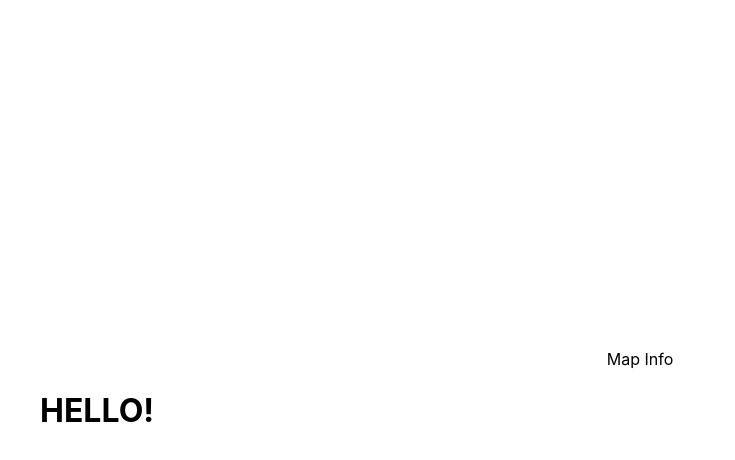
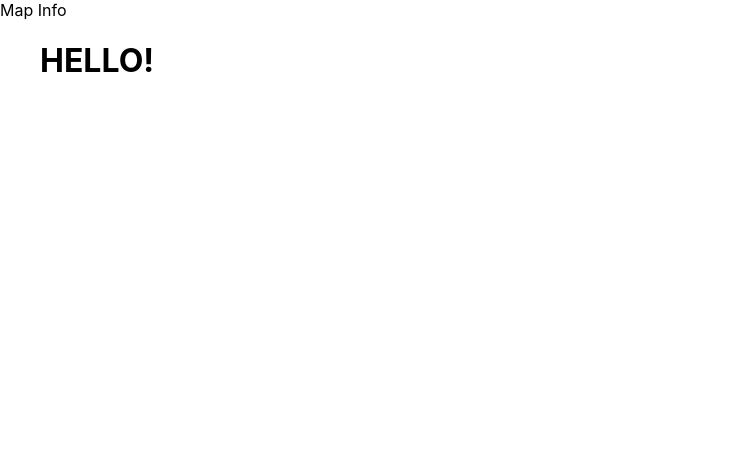
Before and after one commit to anjrv/edr_frontend, a React (Create React App) app: page /info in a window 1280 px wide. Shown: the top 460 px of the page, without its empty margins (0-735 px from the left). Built offline with nearby package versions, Linux system fonts and the light colour scheme; the HTML template or start-up script is replaced by a standard one.

Commit message:
some css fix

```diff
--- a/src/App.css
+++ b/src/App.css
@@ -1,8 +1,3 @@
 .App {
   min-height: 100vh;
-  padding: 0 0.5rem;
-  display: flex;
-  flex-direction: column;
-  justify-content: center;
-  align-items: center;
 }
--- a/src/App.js
+++ b/src/App.js
@@ -3,7 +3,7 @@ import { BrowserRouter as Router, Routes, Route } from 'react-router-dom';
 
 import Data from './pages/Data';
 import Info from './pages/Info';
-import Nav from './Nav';
+import Nav from './components/Nav';
 
 function App() {
   return (
--- /dev/null
+++ b/src/components/Nav.css
@@ -0,0 +1,3 @@
+.nav-container {
+  margin-right: auto;
+}
--- a/src/Nav.js
+++ b/src/components/Nav.js
@@ -1,10 +1,12 @@
 import React from 'react';
 import { Link } from 'react-router-dom';
+
+import './Nav.css';
 
 export default class Nav extends React.Component {
   render() {
     return (
-      <nav className='Nav'>
+      <nav className='nav-container'>
         <div>
           <Link to='/'>Map </Link>
           <Link to='/info'>Info</Link>
--- a/src/index.css
+++ b/src/index.css
@@ -20,6 +20,7 @@ body {
 
 main {
   width: 1200px;
+  margin: 0 auto;
 }
 
 code {
```
